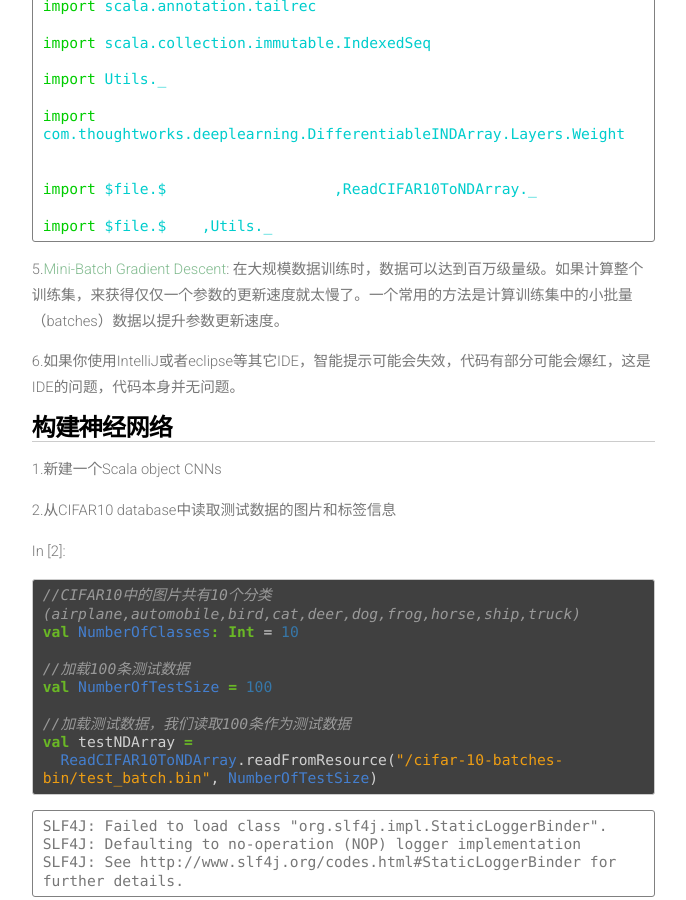
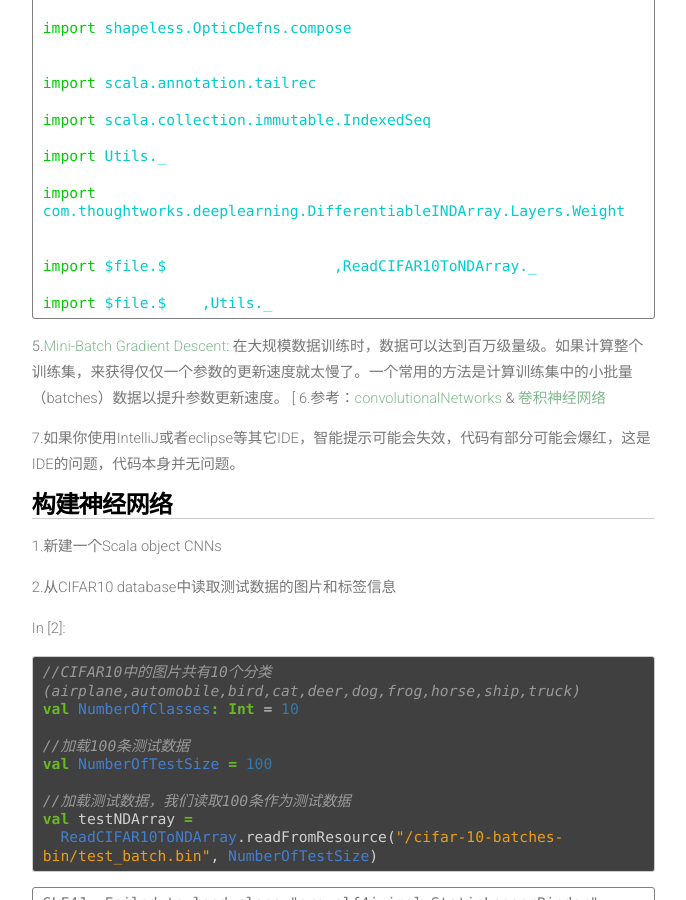
Before and after one commit to ThoughtWorksInc/DeepLearning.scala, a Jekyll site: the page built from demo/CNNs.html, in a window 1280 px wide and 900 px high, scrolled down 4727 px. Shown: the whole window, without its empty margins (387-1073 px from the left). Built offline with Jekyll 4.4.1, drawn with Linux system fonts in a browser that asks for light colours; nearby versions of some CDN libraries; comment, search, counter and statistics services are not loaded; some of the changed text lies outside the part shown.

Commit message:
[auto] #001 auto generate the html from ipynb.

```diff
--- a/demo/CNNs.html
+++ b/demo/CNNs.html
@@ -18,7 +18,7 @@
 </div>
 <div class="inner_cell">
 <div class="text_cell_render border-box-sizing rendered_html">
-<h2 id="&#32972;&#26223;">&#32972;&#26223;<a class="anchor-link" href="#&#32972;&#26223;">&#182;</a></h2><p>构建一个多层卷积神经网络</p>
+<h2 id="&#32972;&#26223;">&#32972;&#26223;<a class="anchor-link" href="#&#32972;&#26223;">&#182;</a></h2><p><a href="https://zh.wikipedia.org/zh/卷积">卷积</a>通过参数共享的方式避免了全连接层数量增加时参数爆炸式增长，减少了计算量，我们因此得以构建更深的神经网络，这一节我们就建一个包含16个卷积层的多层神经网络。注意：根据你机器的配置，这个训练需要运行若干个小时,需要根据loss下降的情况和准确率变化情况调节超参。</p>
 
 </div>
 </div>
@@ -266,8 +266,10 @@
 </div>
 <div class="inner_cell">
 <div class="text_cell_render border-box-sizing rendered_html">
-<p>5.<a href="https://en.wikipedia.org/wiki/Stochastic_gradient_descent">Mini-Batch Gradient Descent</a>: 在大规模数据训练时，数据可以达到百万级量级。如果计算整个训练集，来获得仅仅一个参数的更新速度就太慢了。一个常用的方法是计算训练集中的小批量（batches）数据以提升参数更新速度。</p>
-<p>6.如果你使用IntelliJ或者eclipse等其它IDE，智能提示可能会失效，代码有部分可能会爆红，这是IDE的问题，代码本身并无问题。</p>
+<p>5.<a href="https://en.wikipedia.org/wiki/Stochastic_gradient_descent">Mini-Batch Gradient Descent</a>: 在大规模数据训练时，数据可以达到百万级量级。如果计算整个训练集，来获得仅仅一个参数的更新速度就太慢了。一个常用的方法是计算训练集中的小批量（batches）数据以提升参数更新速度。
+[
+6.参考：<a href="http://cs231n.github.io/convolutional-networks/">convolutionalNetworks</a> &amp; <a href="https://zhuanlan.zhihu.com/p/22038289?refer=deeplearning.scala">卷积神经网络</a></p>
+<p>7.如果你使用IntelliJ或者eclipse等其它IDE，智能提示可能会失效，代码有部分可能会爆红，这是IDE的问题，代码本身并无问题。</p>
 
 </div>
 </div>
@@ -1025,10 +1027,10 @@
 
 
 
-<div id="bf1db1f4-551a-4127-a648-ec8240826b47"></div>
+<div id="0c0bf509-05e2-4234-af76-05a93845cb9b"></div>
 <div class="output_subarea output_javascript ">
 <script type="text/javascript">
-var element = $('#bf1db1f4-551a-4127-a648-ec8240826b47');
+var element = $('#0c0bf509-05e2-4234-af76-05a93845cb9b');
 
 requirejs(["plotly"], function(Plotly) {
   (function () {
```
Also changed, not shown: 1 other file.
